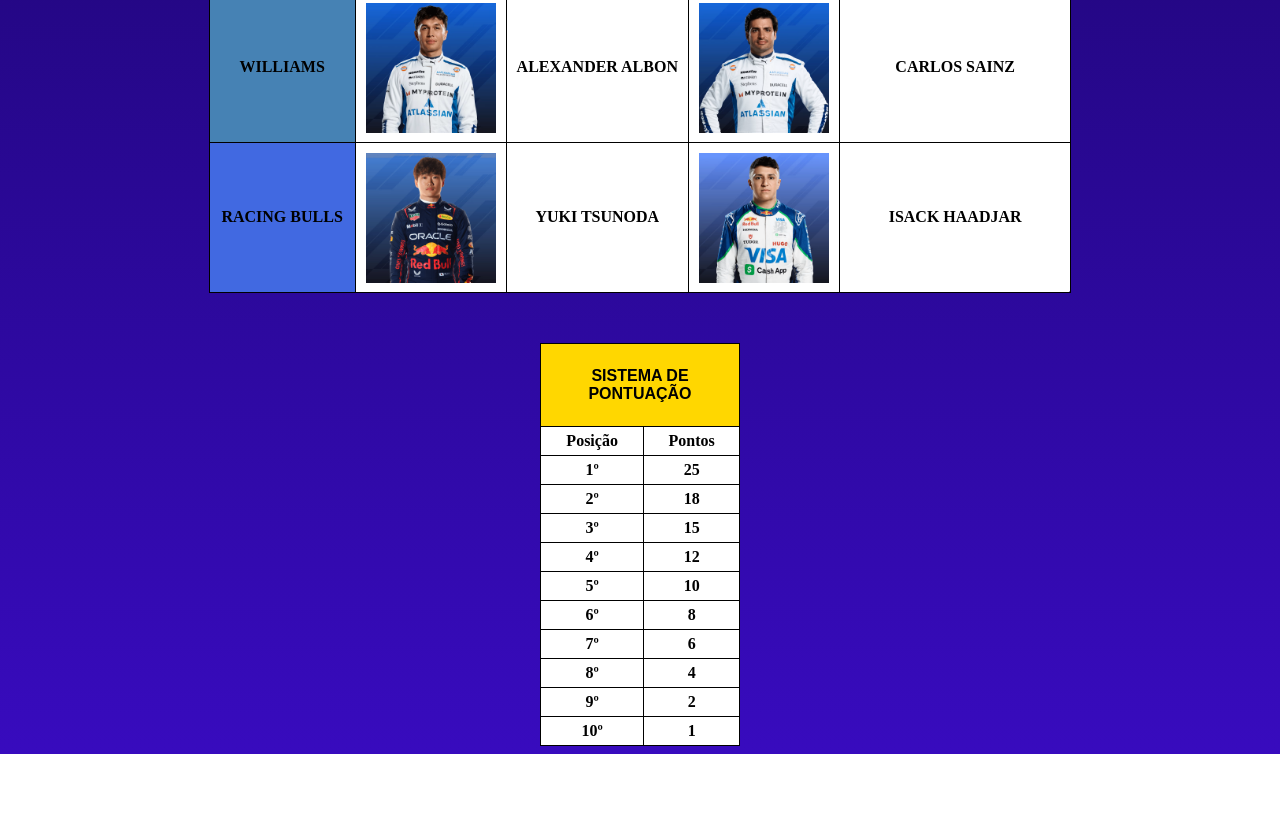
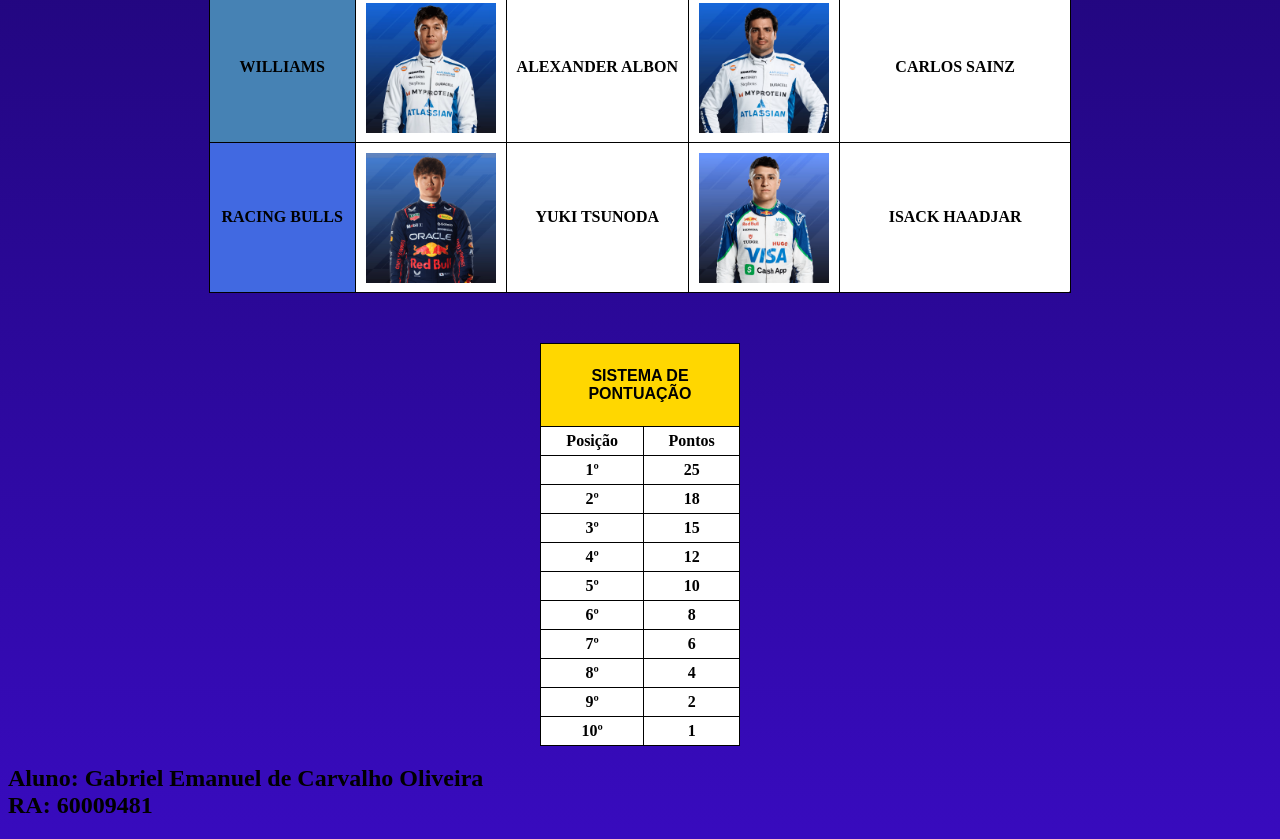
Before and after one commit to T0M3N05/Tabela-Fia, a plain HTML site: page Trabalho Pagina FIA/index.html in a window 1280 px wide. Shown: the part 3417-4256 px from the top of the page. Before the commit the page ends 4171 px from the top, so only its background shows below. Drawn offline with Linux system fonts and the light colour scheme.

Commit message:
Update index.html

```diff
--- a/Trabalho Pagina FIA/index.html
+++ b/Trabalho Pagina FIA/index.html
@@ -639,5 +639,6 @@
             </tr>
         </table>
     </div>
+    <h2>Aluno: Gabriel Emanuel de Carvalho Oliveira<br>RA: 60009481</h2>
 </body>
 </html>
```
